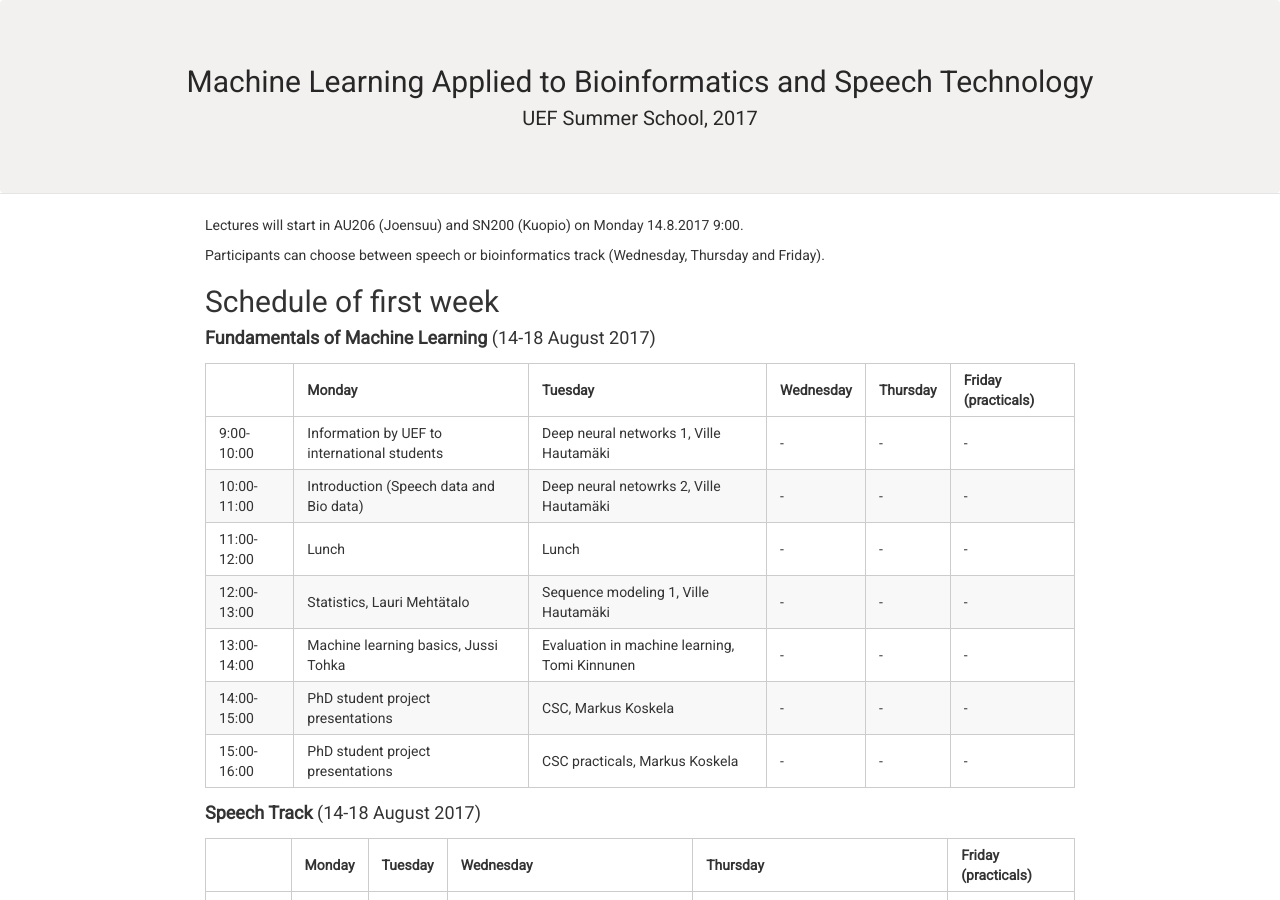
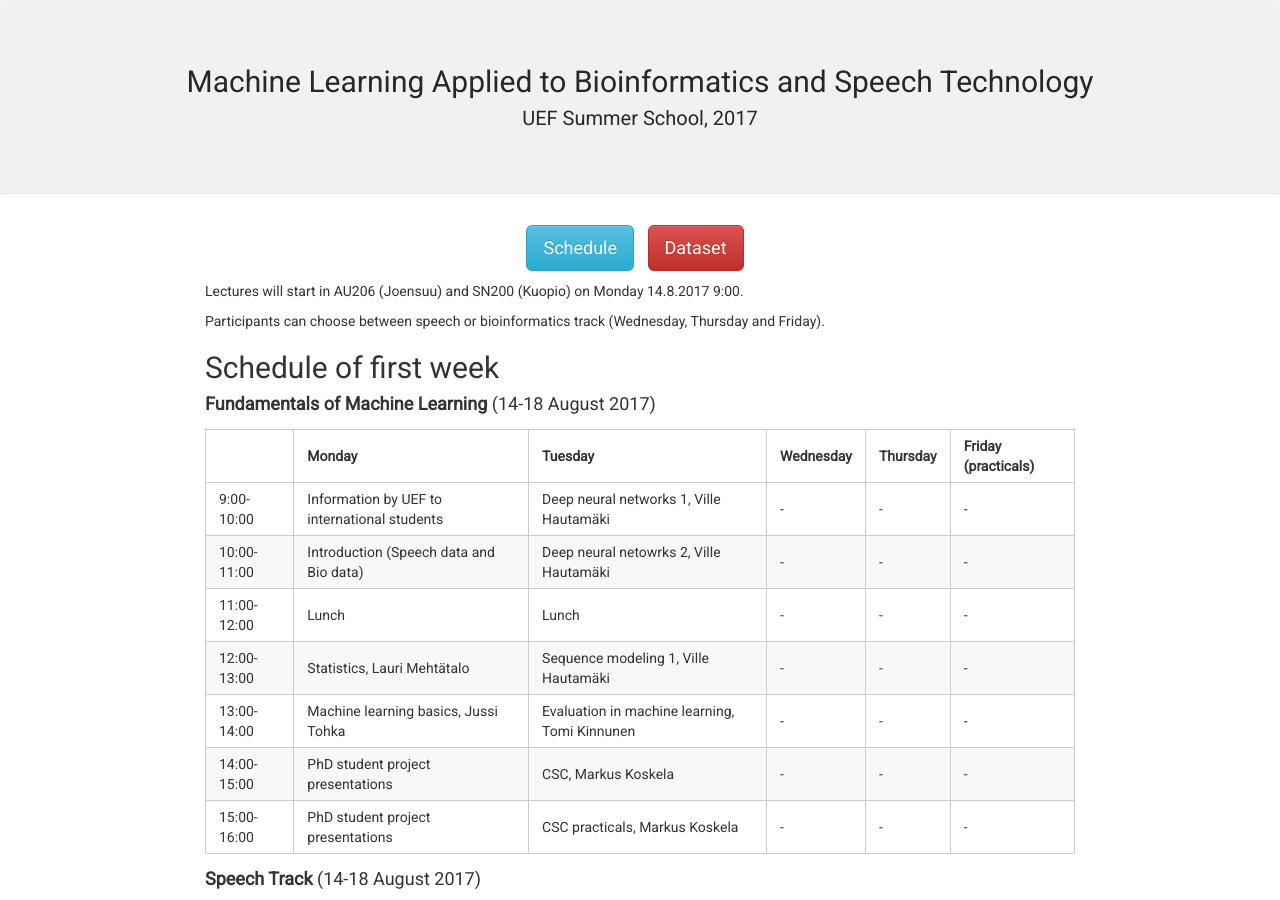
Before and after one commit to abrahamwoubie/Summer_School_RL, a Jekyll site: the page built from schedule.md, in a window 1280 px wide and 900 px high. Built offline with Jekyll 4.4.1, drawn with Linux system fonts in a browser that asks for light colours; nearby versions of some CDN libraries.

Commit message:
Added buttons to schedule page

```diff
--- a/schedule.md
+++ b/schedule.md
@@ -2,6 +2,8 @@
 layout: default
 title: Schedule | MLABST'17
 ---
+
+{% include buttons.html %}
 
 Lectures will start in AU206 (Joensuu) and SN200 (Kuopio) on Monday 14.8.2017 9:00.
 
```
